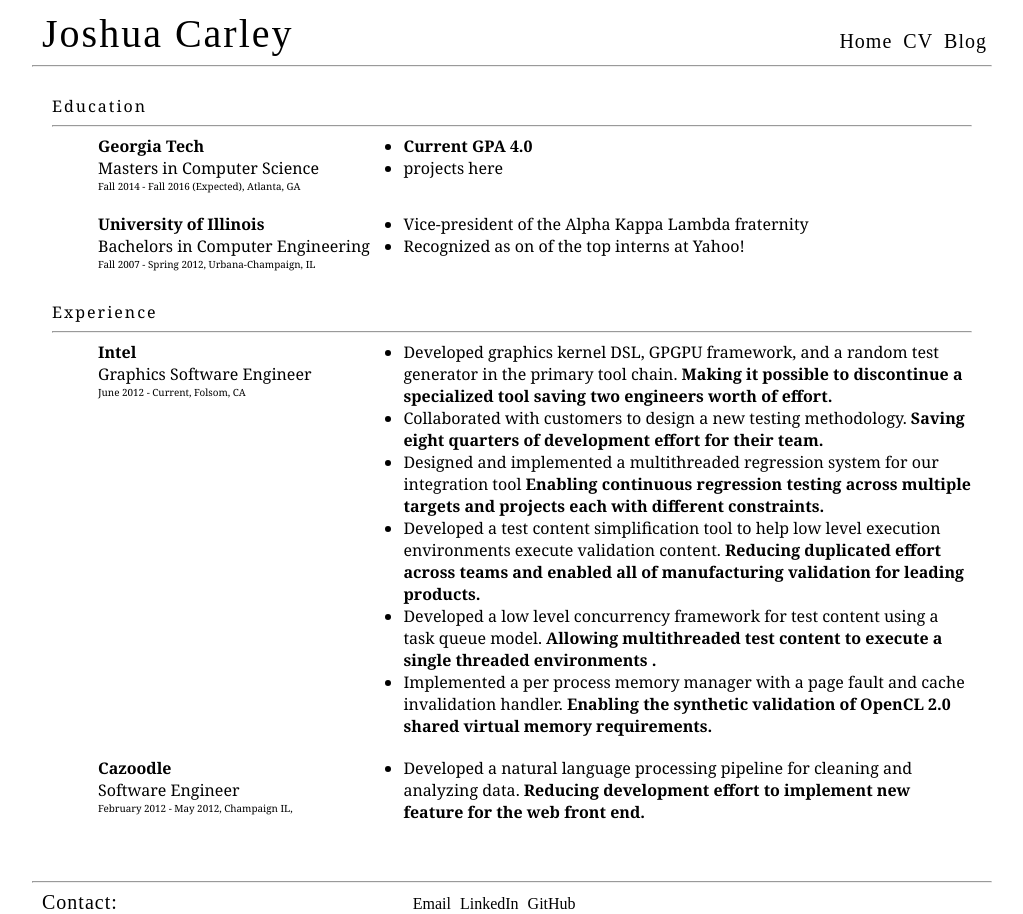
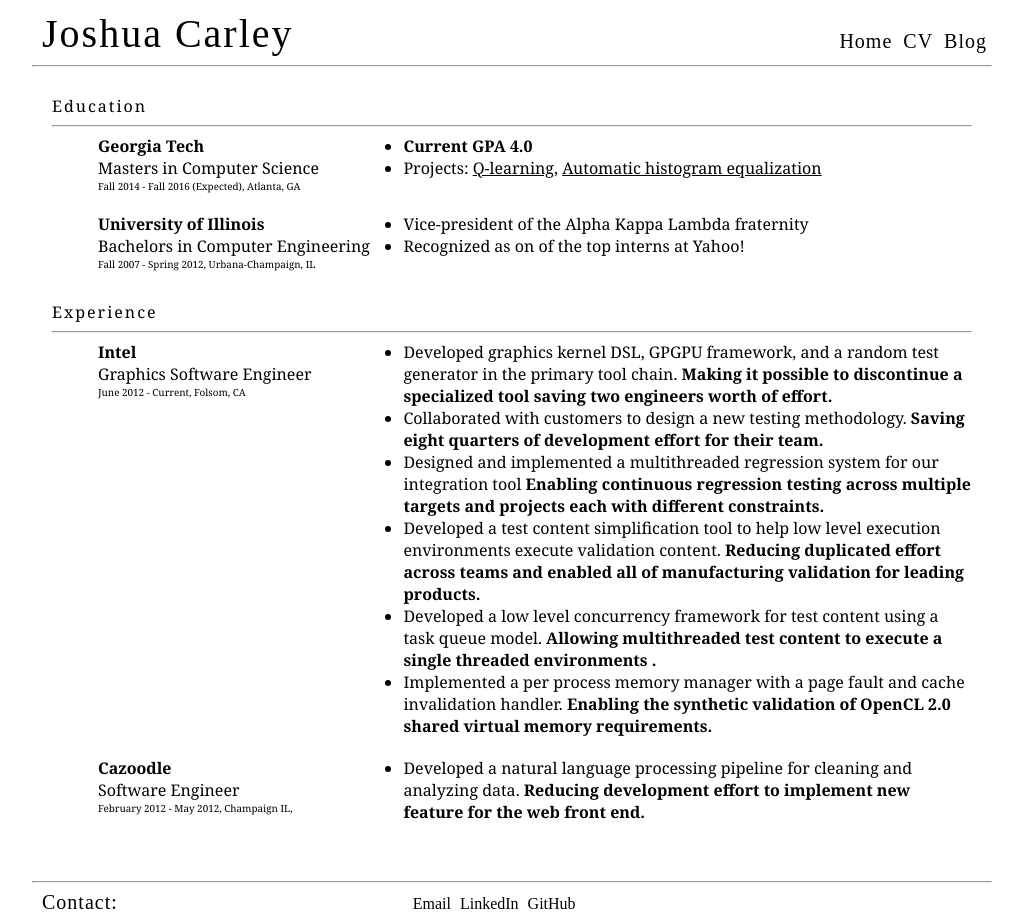
Before and after one commit to Joshuacarley/joshuacarley.github.io, a Jekyll site: the page built from cv/index.html, in a window 1280 px wide. Shown: the whole page, without its empty margins (128-1151 px from the left). Built offline with Jekyll 4.4.1, drawn with Linux system fonts in a browser that asks for light colours.

Commit message:
Adding project links

```diff
--- a/_data/resume/education.yml
+++ b/_data/resume/education.yml
@@ -3,8 +3,8 @@
   time: Fall  2014 - Fall  2016 (Expected)
   gpa: Current GPA 4.0
   location: Atlanta, GA
-  items:
-    - description: projects here
+  projects:
+    - name: 2016-09-09-QLearning
 
 - school: University of Illinois
   degree: Bachelors in Computer Engineering
--- a/cv/index.html
+++ b/cv/index.html
@@ -35,6 +35,7 @@ dt, dd { display: inline-block; vertical-align: top; margin-bottom: 20px; }
 .jobdescription, .schooldescription { width: 61.8%; }
 .infodescription { text-align:left; width: 61.8%; }
 .result{  font-size: 100%; font-weight: bold; }
+a { color:#000000}
 
 
 
@@ -60,6 +61,11 @@ dt, dd { display: inline-block; vertical-align: top; margin-bottom: 20px; }
 			<ul class="notes">
 			{% if degree.gpa %}
 			<li class="note"><em class="result">{{degree.gpa}}</em></li>
+			<li class="note">
+				Projects:
+				<a href="{% post_url 2016-09-09-QLearning %}"> Q-learning</a>,
+				<a href="{% post_url 2016-09-08-autoclahe %}"> Automatic histogram equalization</a>
+			</li>
 			{% endif %}
 			{% for note in degree.items%}
 				<li class="note">
```
